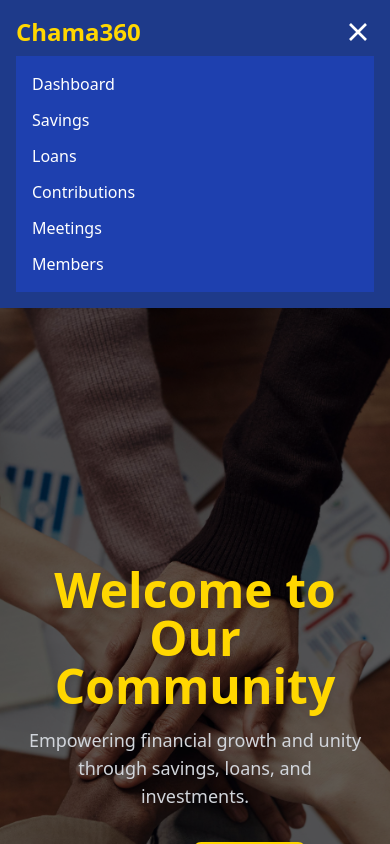
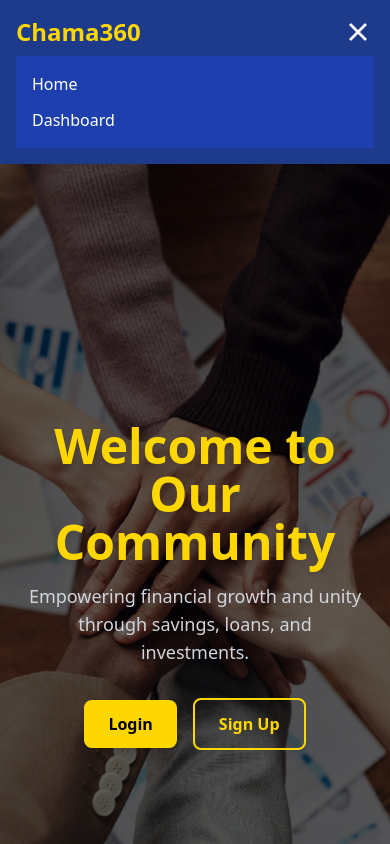
Before and after one commit to Davin-01/chamapp, a React (Vite) app: page / in a window 390 px wide. Both pictures are taken after a click on the button 358 px from the left and 32 px from the top of the page. Shown: the top 844 px of the page. Built offline with nearby package versions, Linux system fonts and the light colour scheme.

Commit message:
add the mobile menu dropdown

```diff
--- a/src/components/Navbar.jsx
+++ b/src/components/Navbar.jsx
@@ -41,12 +41,13 @@ const Navbar = () => {
       {/* Mobile Menu Dropdown */}
       {isOpen && (
         <div className="md:hidden bg-blue-800 text-white p-4 mt-2 space-y-3">
+          <Link to="/" className="block hover:text-gold">Home</Link>
           <Link to="/dashboard" className="block hover:text-gold">Dashboard</Link>
-          <Link to="/savings" className="block hover:text-gold">Savings</Link>
+          {/* <Link to="/savings" className="block hover:text-gold">Savings</Link>
           <Link to="/loans" className="block hover:text-gold">Loans</Link>
           <Link to="/contributions" className="block hover:text-gold">Contributions</Link>
           <Link to="/meetings" className="block hover:text-gold">Meetings</Link>
-          <Link to="/members" className="block hover:text-gold">Members</Link>
+          <Link to="/members" className="block hover:text-gold">Members</Link> */}
         </div>
       )}
     </nav>
```
